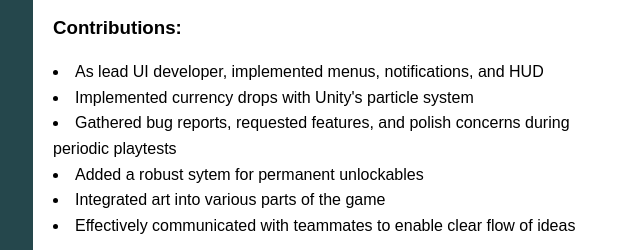
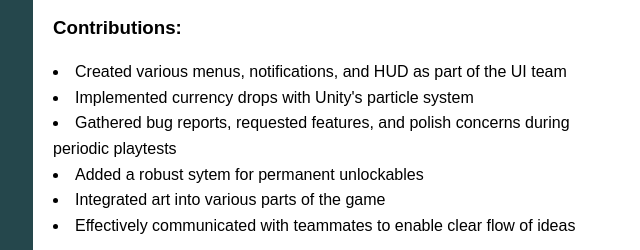
Before and after one commit to ncerroneumich/ncerroneumich.github.io, a plain HTML site: page index.html in a window 1280 px wide. Shown: the part 795-1045 px from the top of the page, 597-1237 px from the left. Drawn offline with Linux system fonts and the light colour scheme.

Commit message:
Update index.html

```diff
--- a/index.html
+++ b/index.html
@@ -289,7 +289,7 @@
                     <h3>Contributions:</h3>
                     <P>
                         <ul>
-                            <li>As lead UI developer, implemented menus, notifications, and HUD</li>
+                            <li>Created various menus, notifications, and HUD as part of the UI team</li>
                             <li>Implemented currency drops with Unity's particle system</li>
                             <li>Gathered bug reports, requested features, and polish concerns during periodic playtests</li>
                             <li>Added a robust sytem for permanent unlockables</li>
```
